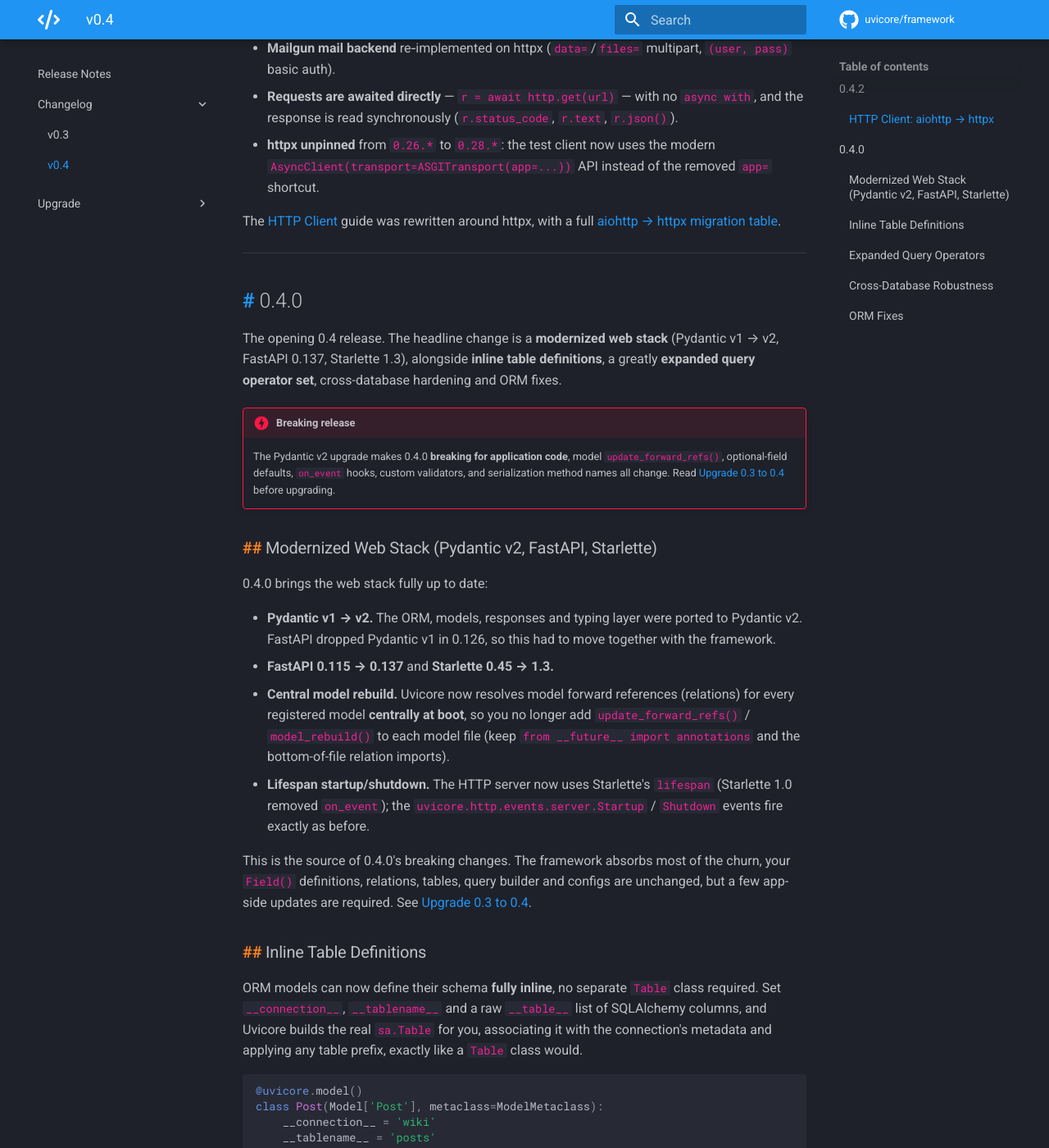
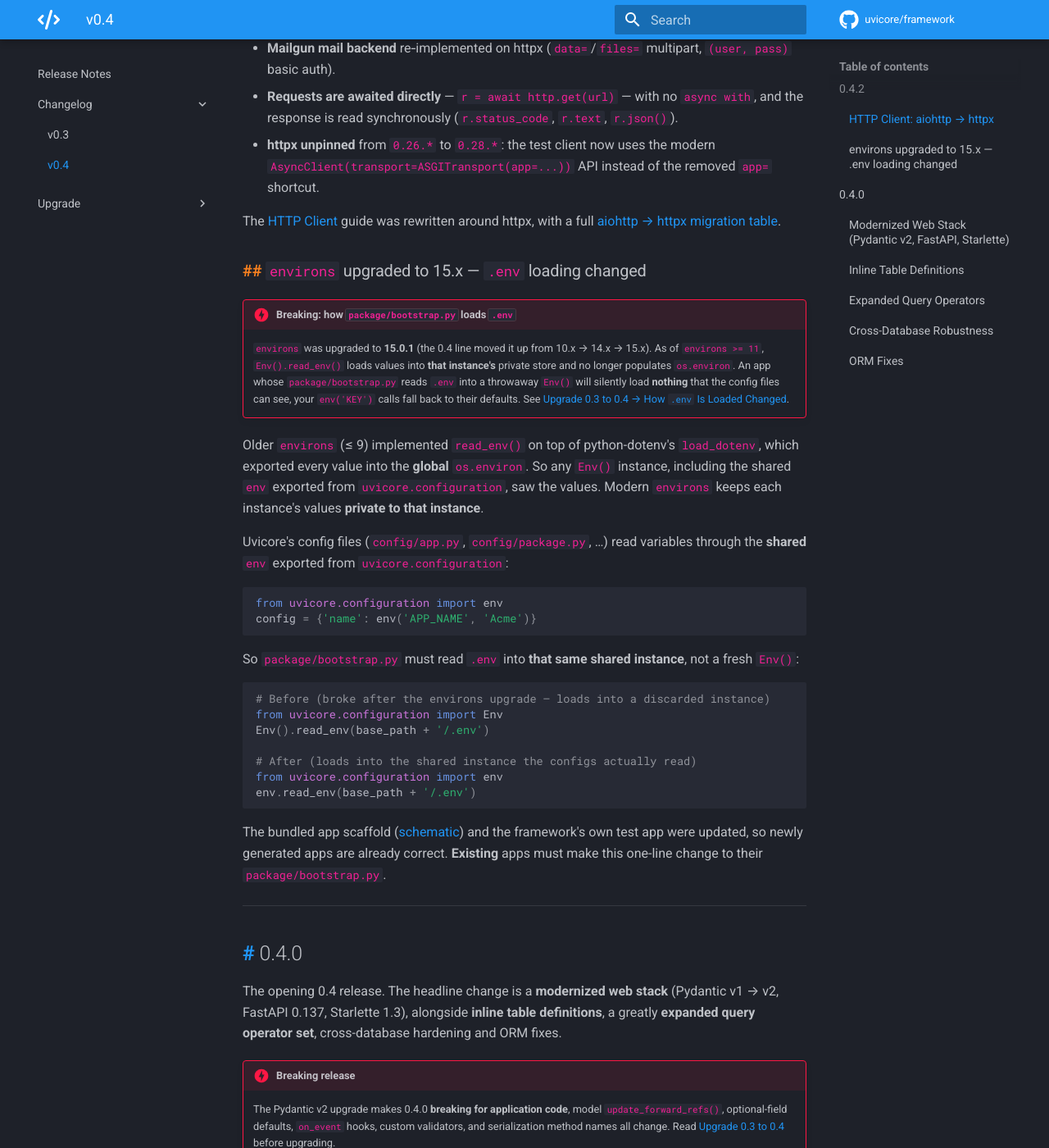
Before and after one commit to uvicore/docs, an MkDocs documentation site: the page built from docs/epologue/changelog/0.4.md, in a window 1280 px wide and 1400 px high, scrolled down 915 px. Shown: the whole window at 82% size. Built offline with MkDocs 1.6.1 and Material for MkDocs 9.7.7, drawn with Linux system fonts in a browser that asks for light colours; comment, search, counter and statistics services are not loaded.

Commit message:
Note breaking change in environs

````diff
--- a/docs/epologue/changelog/0.4.md
+++ b/docs/epologue/changelog/0.4.md
@@ -37,6 +37,46 @@
 
 The [HTTP Client](../../deeper/http-client.md) guide was rewritten around httpx, with a full
 [aiohttp → httpx migration table](../../deeper/http-client.md#migrating-from-aiohttp).
+
+### `environs` upgraded to 15.x — `.env` loading changed
+
+!!! danger "Breaking: how `package/bootstrap.py` loads `.env`"
+    `environs` was upgraded to **15.0.1** (the 0.4 line moved it up from 10.x → 14.x → 15.x).  As
+    of `environs >= 11`, `Env().read_env()` loads values into **that instance's** private store and
+    no longer populates `os.environ`.  An app whose `package/bootstrap.py` reads `.env` into a
+    throwaway `Env()` will silently load **nothing** that the config files can see, your
+    `env('KEY')` calls fall back to their defaults.  See
+    [Upgrade 0.3 to 0.4 → How `.env` Is Loaded Changed](../upgrade/from-0.3-to-0.4.md#how-env-is-loaded-changed-environs-upgrade).
+
+Older `environs` (≤ 9) implemented `read_env()` on top of python-dotenv's `load_dotenv`, which
+exported every value into the **global** `os.environ`.  So any `Env()` instance, including the
+shared `env` exported from `uvicore.configuration`, saw the values.  Modern `environs` keeps each
+instance's values **private to that instance**.
+
+Uvicore's config files (`config/app.py`, `config/package.py`, …) read variables through the
+**shared** `env` exported from `uvicore.configuration`:
+
+```python
+from uvicore.configuration import env
+config = {'name': env('APP_NAME', 'Acme')}
+```
+
+So `package/bootstrap.py` must read `.env` into **that same shared instance**, not a fresh
+`Env()`:
+
+```python
+# Before (broke after the environs upgrade — loads into a discarded instance)
+from uvicore.configuration import Env
+Env().read_env(base_path + '/.env')
+
+# After (loads into the shared instance the configs actually read)
+from uvicore.configuration import env
+env.read_env(base_path + '/.env')
+```
+
+The bundled app scaffold ([schematic](https://github.com/uvicore/schematic)) and the framework's
+own test app were updated, so newly generated apps are already correct.  **Existing** apps must
+make this one-line change to their `package/bootstrap.py`.
 
 ---
 
````
Also changed, not shown: docs/epologue/release-notes.md (+1 -0 lines), docs/epologue/upgrade/from-0.3-to-0.4.md (+43 -0 lines).
